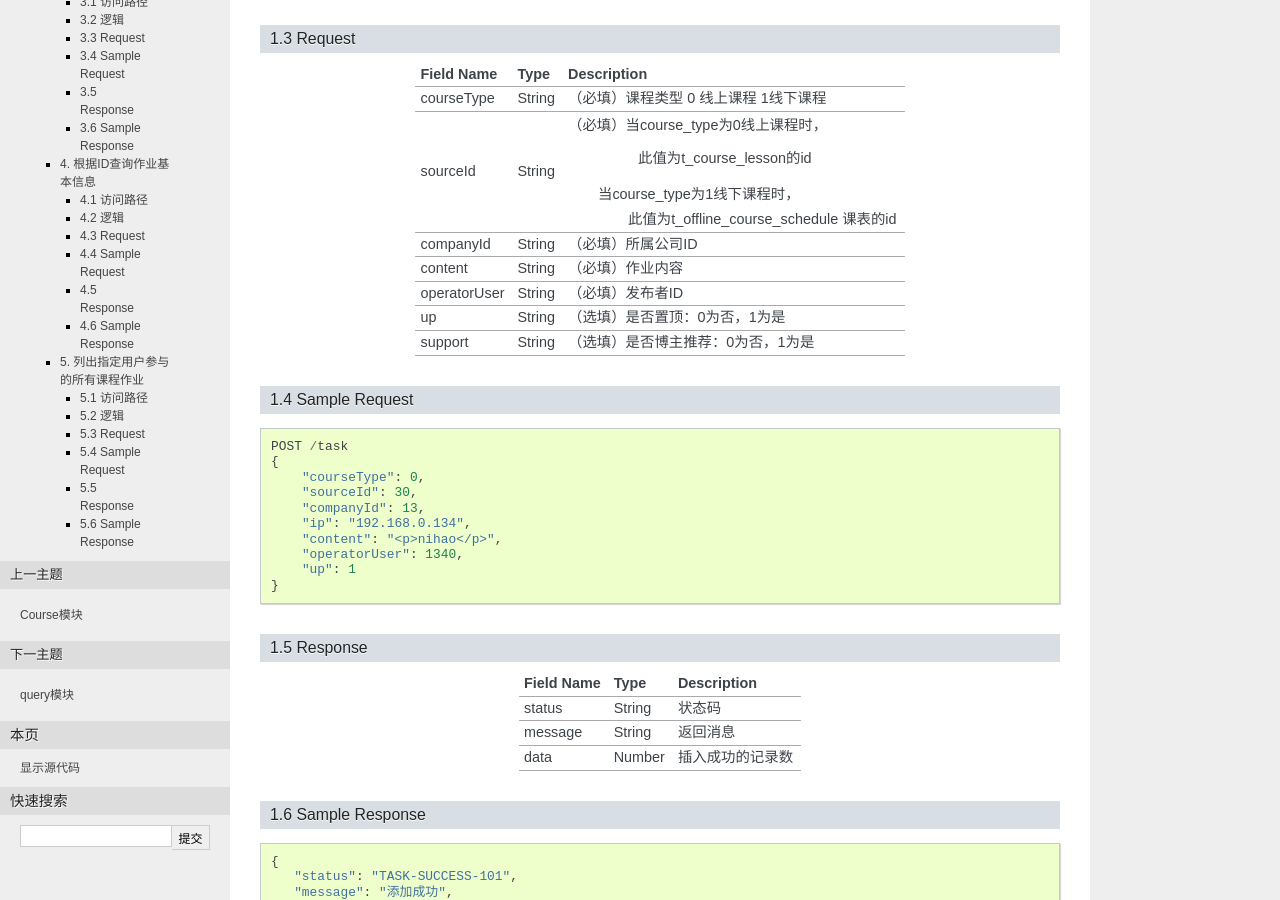
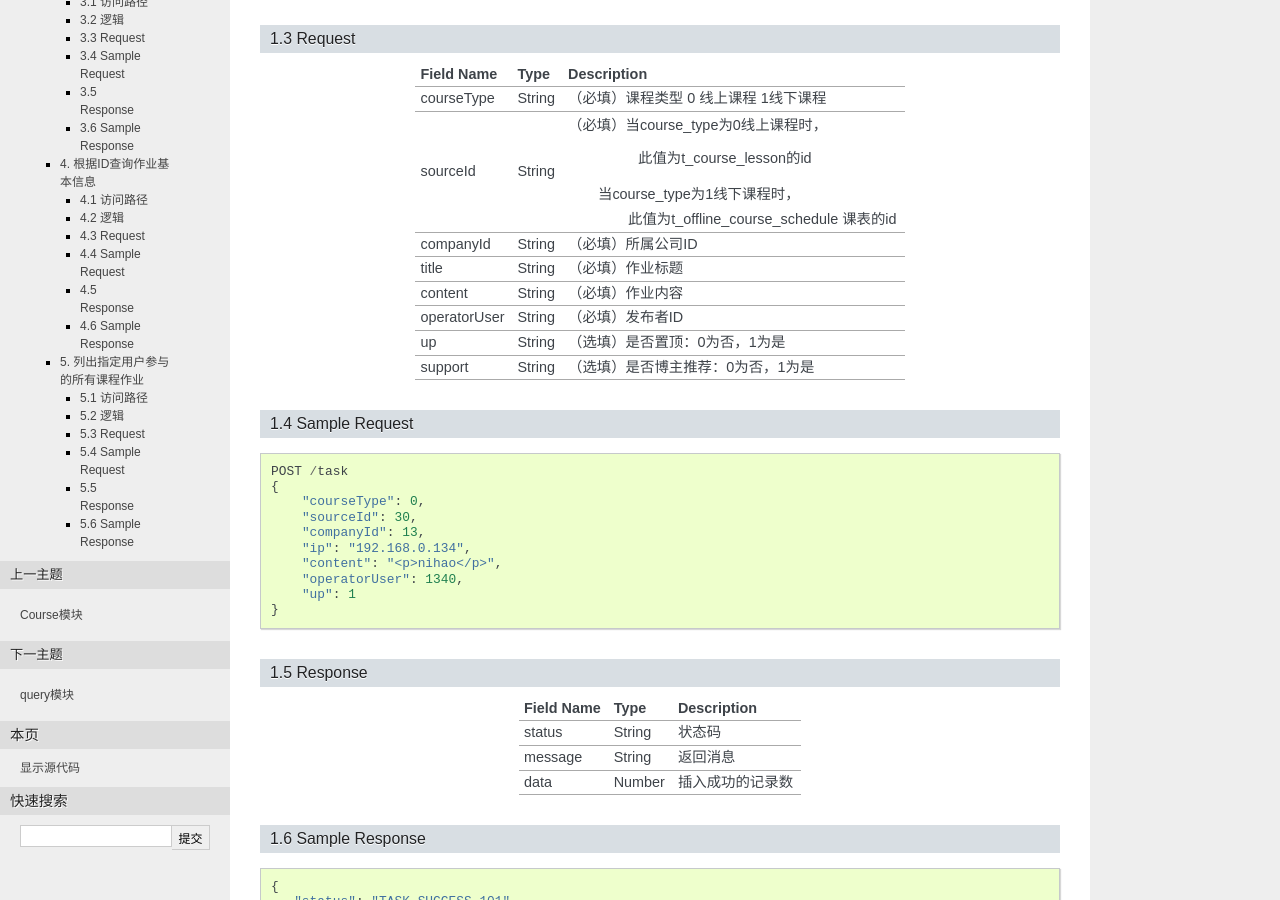
Before and after one commit to IneverStop/ld, a Sphinx documentation site: the page built from source/modules/task.rst, in a window 1280 px wide and 900 px high, scrolled down 565 px. Built offline with Sphinx 7.4.7, drawn with Linux system fonts in a browser that asks for light colours.

Commit message:
task文档

```diff
--- a/source/modules/task.rst
+++ b/source/modules/task.rst
@@ -37,6 +37,8 @@
                                           课表的id
 --------------- --------------- ---------------------------------------------
    companyId        String             （必填）所属公司ID
+--------------- --------------- ---------------------------------------------
+    title           String             （必填）作业标题
 --------------- --------------- ---------------------------------------------
     content         String             （必填）作业内容
 --------------- --------------- ---------------------------------------------
@@ -318,6 +320,8 @@
 --------------- --------------- ---------------------------------------------
       ip            String                  发布者IP
 --------------- --------------- ---------------------------------------------
+    title           String                 标题
+--------------- --------------- ---------------------------------------------
     content         String                 内容
 --------------- --------------- ---------------------------------------------
       up            Number                是否置顶：0为否，1为是
```
